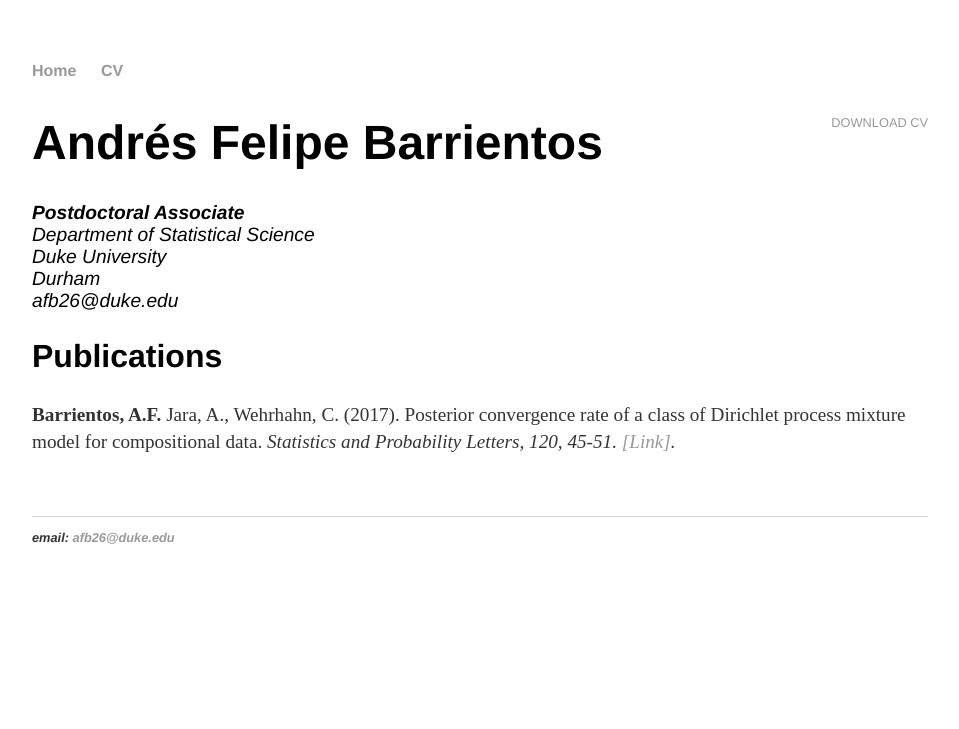
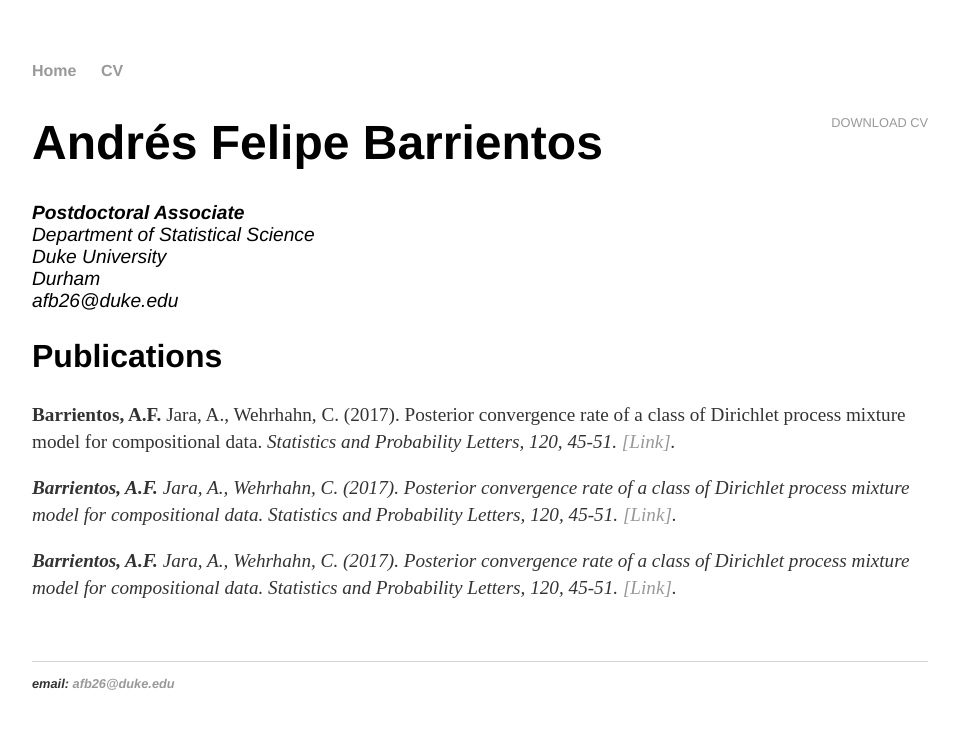
Before and after one commit to anfebar/anfebar.github.io, a Jekyll site: the page built from cv/index.html, in a window 1280 px wide. Shown: the top 729 px of the page, without its empty margins (160-1119 px from the left). Built offline with Jekyll 4.4.1, drawn with Linux system fonts in a browser that asks for light colours.

Commit message:
Update index.html

```diff
--- a/cv/index.html
+++ b/cv/index.html
@@ -22,5 +22,15 @@ title: Andrés F. Barrientos
 						<em>Statistics and Probability Letters, 120, 45-51.
 							<a href="http://www.sciencedirect.com/science/article/pii/S0167715215300730">[Link]</a>.
 
+					<p><strong>Barrientos, A.F.</strong>  Jara, A., Wehrhahn, C. (2017).
+						Posterior convergence rate of a class of Dirichlet process mixture model for compositional data.
+						<em>Statistics and Probability Letters, 120, 45-51.
+							<a href="http://www.sciencedirect.com/science/article/pii/S0167715215300730">[Link]</a>.
+
+					<p><strong>Barrientos, A.F.</strong>  Jara, A., Wehrhahn, C. (2017).
+						Posterior convergence rate of a class of Dirichlet process mixture model for compositional data.
+						<em>Statistics and Probability Letters, 120, 45-51.
+							<a href="http://www.sciencedirect.com/science/article/pii/S0167715215300730">[Link]</a>.
+
 
 	</div>
```
